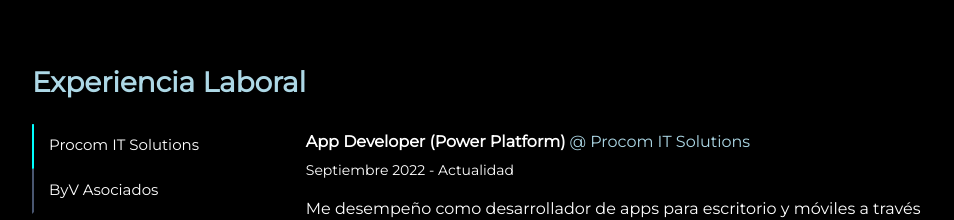
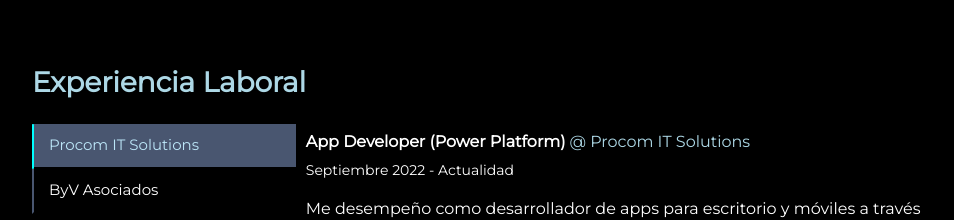
Before and after one commit to JulianMeneses1/Portafolio, an Angular app: page / in a window 1280 px wide. Shown: the part 1620-1840 px from the top of the page, without its empty margins (161-1115 px from the left). Built offline with nearby package versions, Linux system fonts and the light colour scheme.

Commit message:
primer experiencia seleccionada por defecto

```diff
--- a/src/app/components/experiencia-laboral/experiencia-laboral.component.ts
+++ b/src/app/components/experiencia-laboral/experiencia-laboral.component.ts
@@ -15,8 +15,8 @@ import { Experiencias } from 'src/app/interfaces/mosk-experiencia-laboral';
 export class ExperienciaLaboralComponent implements OnInit {
 
   posicion_Y:string="0px";
-  experiencias: Experiencia[] = Experiencias
-  experienciaSeleccionada!:Experiencia
+  experiencias: Experiencia[] = Experiencias;
+  experienciaSeleccionada:Experiencia = Experiencias [0];
   mostrarPrimerExp:boolean = true;
 
 
```
